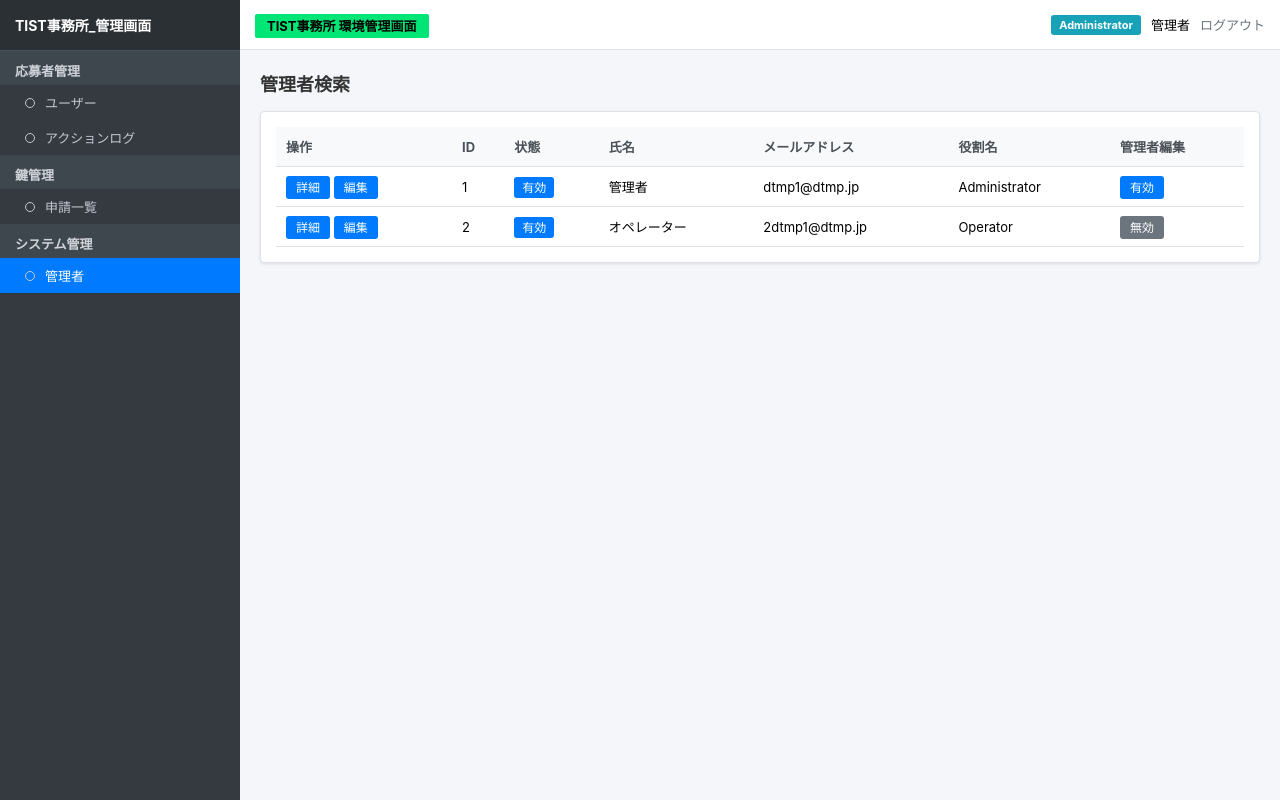
After one commit to 2TA-Phat/key, a Flask app: page /admin/managers in a window 1280 px wide. The commit adds this page. Run offline with Flask 3, Linux system fonts and the light colour scheme; a user stored in the database is signed in; data comes from the database, SQL or seed files in the repository; both versions use the stored data as it was after the commit.

Commit message:
managersタグを追加しました。

```diff
--- a/app.py
+++ b/app.py
@@ -5,7 +5,7 @@ from datetime import datetime
 app = Flask(__name__)
 app.secret_key = "super_secret_key"
 
-# Cấu hình Tài khoản & Mật khẩu Admin
+# Cấu hình Mặc định Tài khoản & Mật khẩu Admin
 ADMIN_USER = "admin"
 ADMIN_PASS = "123456"
 
@@ -14,6 +14,7 @@ def init_db():
     conn = sqlite3.connect("app.db")
     cur = conn.cursor()
 
+    # Bảng Học sinh
     cur.execute("""
         CREATE TABLE IF NOT EXISTS students (
             student_id TEXT PRIMARY KEY,
@@ -25,6 +26,7 @@ def init_db():
         )
     """)
 
+    # Bảng Đơn xin mượn chìa khóa
     cur.execute("""
         CREATE TABLE IF NOT EXISTS requests (
             id INTEGER PRIMARY KEY AUTOINCREMENT,
@@ -35,6 +37,29 @@ def init_db():
             time TEXT
         )
     """)
+
+    # Bảng Quản lý Admin (Managers)
+    cur.execute("""
+        CREATE TABLE IF NOT EXISTS managers (
+            id INTEGER PRIMARY KEY AUTOINCREMENT,
+            username TEXT UNIQUE,
+            name TEXT,
+            email TEXT,
+            role TEXT,
+            status TEXT
+        )
+    """)
+
+    # Thêm dữ liệu mẫu cho Managers nếu bảng còn trống
+    cur.execute("SELECT COUNT(*) FROM managers")
+    if cur.fetchone()[0] == 0:
+        cur.executemany("""
+            INSERT INTO managers (id, username, name, email, role, status)
+            VALUES (?, ?, ?, ?, ?, ?)
+        """, [
+            (1, "dtmp1", "管理者", "dtmp1@dtmp.jp", "Administrator", "有効"),
+            (2, "dtmp2", "オペレーター", "2dtmp1@dtmp.jp", "Operator", "有効")
+        ])
 
     conn.commit()
     conn.close()
@@ -153,7 +178,6 @@ def users():
     conn.row_factory = sqlite3.Row
     cur = conn.cursor()
 
-    # Truy vấn thông tin sinh viên kèm thống kê lịch sử xin mượn chìa
     cur.execute("""
         SELECT
             s.student_id AS contact_id,
@@ -187,7 +211,6 @@ def users():
         total_pending += p_count
         total_done += d_count
 
-        # Xử lý 処理状況: Nếu có yêu cầu chưa duyệt -> 未処理, ngược lại -> 完了
         if p_count > 0:
             item["process_status"] = "未処理"
         else:
@@ -240,6 +263,23 @@ def admin():
 
     return render_template("admin.html", pending=pending, done=done)
 
+# --- 管理者一覧画面 (MỚI BỔ SUNG) ---
+@app.route("/admin/managers")
+def admin_managers():
+    if not session.get("logged_in"):
+        return redirect("/login")
+
+    conn = sqlite3.connect("app.db")
+    conn.row_factory = sqlite3.Row
+    cur = conn.cursor()
+
+    cur.execute("SELECT * FROM managers ORDER BY id ASC")
+    rows = cur.fetchall()
+    conn.close()
+
+    managers = [dict(row) for row in rows]
+    return render_template("managers.html", managers=managers)
+
 # --- 承認・却下・削除 ---
 @app.route("/approve/<int:req_id>")
 def approve(req_id):
--- /dev/null
+++ b/templates/managers.html
@@ -0,0 +1,110 @@
+<!DOCTYPE html>
+<html lang="ja">
+<head>
+<meta charset="UTF-8">
+<meta name="viewport" content="width=device-width, initial-scale=1.0">
+<title>管理者検索</title>
+<style>
+    * { box-sizing: border-box; margin: 0; padding: 0; }
+    body { font-family: -apple-system, BlinkMacSystemFont, "Segoe UI", Roboto, sans-serif; background-color: #f4f6f9; display: flex; height: 100vh; overflow: hidden; }
+
+    /* SIDEBAR */
+    .sidebar { width: 240px; background-color: #343a40; color: #c2c7d0; display: flex; flex-direction: column; flex-shrink: 0; }
+    .sidebar-header { padding: 15px; font-size: 14px; font-weight: bold; color: #fff; background-color: #2b3035; border-bottom: 1px solid #4b545c; }
+    .menu-category { padding: 10px 15px 5px; font-size: 13px; font-weight: bold; color: #d0d4da; background-color: #3f474e; }
+    .menu-item { padding: 8px 15px 8px 25px; font-size: 13px; display: flex; align-items: center; gap: 10px; color: #c2c7d0; text-decoration: none; }
+    .menu-item:hover { background-color: #495057; color: #fff; }
+    .menu-item.active { background-color: #007bff; color: #fff; }
+    .circle-icon { width: 10px; height: 10px; border: 1px solid #c2c7d0; border-radius: 50%; display: inline-block; }
+
+    /* MAIN */
+    .main-wrapper { flex: 1; display: flex; flex-direction: column; overflow: hidden; }
+    .navbar { height: 50px; background: #fff; border-bottom: 1px solid #dee2e6; display: flex; align-items: center; justify-content: space-between; padding: 0 15px; }
+    .badge-green { background: #00e676; color: #000; padding: 4px 12px; font-weight: bold; font-size: 13px; border-radius: 2px; }
+    .badge-admin { background-color: #17a2b8; color: #fff; padding: 3px 8px; border-radius: 3px; font-size: 11px; font-weight: bold; }
+
+    .content { padding: 20px; overflow-y: auto; flex: 1; }
+    .page-title { font-size: 18px; margin-bottom: 15px; color: #333; }
+
+    /* TABLE */
+    .table-container { background: #fff; border: 1px solid #dee2e6; border-radius: 4px; padding: 15px; box-shadow: 0 1px 3px rgba(0,0,0,0.1); }
+    table { width: 100%; border-collapse: collapse; font-size: 13px; text-align: left; }
+    th, td { padding: 10px; border-bottom: 1px solid #dee2e6; }
+    th { background-color: #f8f9fa; font-weight: bold; color: #495057; }
+
+    .btn-blue { background-color: #007bff; color: #fff; border: none; padding: 4px 10px; border-radius: 3px; cursor: pointer; text-decoration: none; font-size: 12px; }
+    .btn-gray { background-color: #6c757d; color: #fff; border: none; padding: 4px 10px; border-radius: 3px; font-size: 12px; }
+    .badge-active { background-color: #007bff; color: white; padding: 3px 8px; border-radius: 3px; font-size: 12px; }
+</style>
+</head>
+<body>
+
+<div class="sidebar">
+    <div class="sidebar-header">TIST事務所_管理画面</div>
+    <ul style="list-style: none;">
+        <li class="menu-category">応募者管理</li>
+        <a href="/users" class="menu-item"><span class="circle-icon"></span> ユーザー</a>
+        <a href="#" class="menu-item"><span class="circle-icon"></span> アクションログ</a>
+
+        <li class="menu-category">鍵管理</li>
+        <a href="/admin" class="menu-item"><span class="circle-icon"></span> 申請一覧</a>
+
+        <li class="menu-category">システム管理</li>
+        <a href="/admin/managers" class="menu-item active"><span class="circle-icon"></span> 管理者</a>
+    </ul>
+</div>
+
+<div class="main-wrapper">
+    <div class="navbar">
+        <div><span class="badge-green">TIST事務所 環境管理画面</span></div>
+        <div style="font-size: 13px; display: flex; align-items: center; gap: 10px;">
+            <span class="badge-admin">Administrator</span>
+            <span>管理者</span>
+            <a href="/logout" style="color:#6c757d; text-decoration:none;">ログアウト</a>
+        </div>
+    </div>
+
+    <div class="content">
+        <h2 class="page-title">管理者検索</h2>
+        <div class="table-container">
+            <table>
+                <thead>
+                    <tr>
+                        <th>操作</th>
+                        <th>ID</th>
+                        <th>状態</th>
+                        <th>氏名</th>
+                        <th>メールアドレス</th>
+                        <th>役割名</th>
+                        <th>管理者編集</th>
+                    </tr>
+                </thead>
+                <tbody>
+                    {% for m in managers %}
+                    <tr>
+                        <td>
+                            <a href="#" class="btn-blue">詳細</a>
+                            <a href="#" class="btn-blue">編集</a>
+                        </td>
+                        <td>{{ m.id }}</td>
+                        <td><span class="badge-active">{{ m.status }}</span></td>
+                        <td>{{ m.name }}</td>
+                        <td>{{ m.email }}</td>
+                        <td>{{ m.role }}</td>
+                        <td>
+                            {% if m.role == 'Administrator' %}
+                                <span class="btn-blue">有効</span>
+                            {% else %}
+                                <span class="btn-gray">無効</span>
+                            {% endif %}
+                        </td>
+                    </tr>
+                    {% endfor %}
+                </tbody>
+            </table>
+        </div>
+    </div>
+</div>
+
+</body>
+</html>
```
Also changed, not shown: index.js (added, +12 -0 lines), style.css (added, +58 -0 lines), templates/admin.html (+42 -0 lines), app.db.
